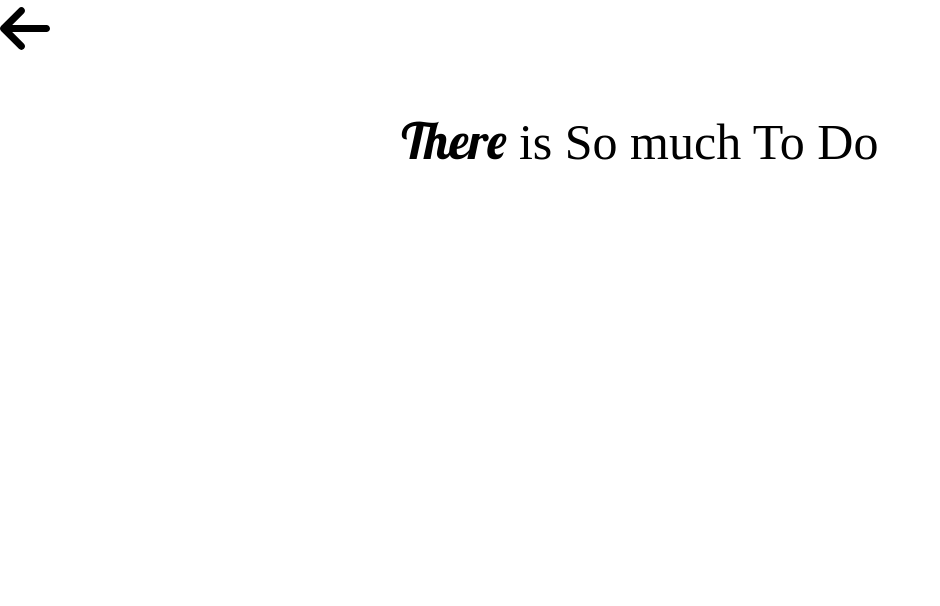
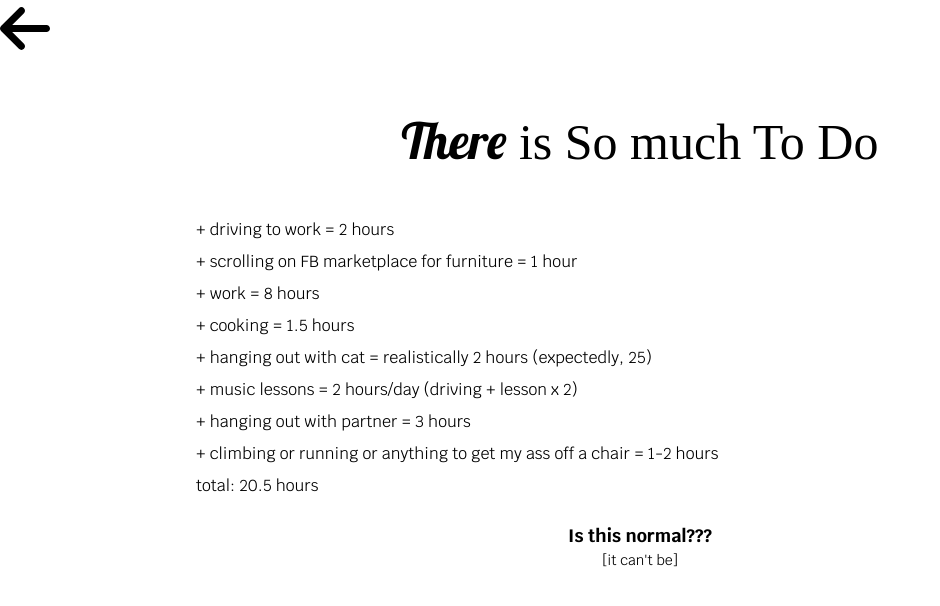
Before and after one commit to krisfragata/spectacle-presence-poetry, a SvelteKit app: page /todo in a window 1280 px wide. Shown: the top 606 px of the page, without its empty margins (0-940 px from the left). Built offline with nearby package versions, Linux system fonts and the light colour scheme; a web font is replaced by a local one.

Commit message:
feat/add activities

```diff
--- a/src/routes/todo/Title.svelte
+++ b/src/routes/todo/Title.svelte
@@ -1,13 +1,26 @@
 <script>
-	import SectionWrapper from "../../components/SectionWrapper.svelte";
-
-
-
+	import SectionWrapper from '../../components/SectionWrapper.svelte';
 </script>
 
 <SectionWrapper id="title">
+	<div class="flex flex-col align-center justify-center">
+		<h1 class="text-center text-[50px] font-regular p-10">
+			<span class="lobster">There</span> is So much To Do
+		</h1>
 
-    <h1 class="text-center text-[50px] font-regular p-10">
-        <span class="lobster">There</span> is So much To Do
-    </h1>
+		<div class="text-left p-5">
+			<p class="p-1">+ driving to work = 2 hours</p>
+			<p class="p-1">+ scrolling on FB marketplace for furniture = 1 hour</p>
+			<p class="p-1">+ work = 8 hours</p>
+			<p class="p-1">+ cooking = 1.5 hours</p>
+			<p class="p-1">+ hanging out with cat = realistically 2 hours (expectedly, 25)</p>
+			<p class="p-1">+ music lessons = 2 hours/day (driving + lesson x 2)</p>
+			<p class="p-1">+ hanging out with partner = 3 hours</p>
+			<p class="p-1">+ climbing or running or anything to get my ass off a chair = 1-2 hours</p>
+			<p class="p-1">total: 20.5 hours</p>
+		</div>
+
+		<h2 class="text-center text-lg font-bold">Is this normal???</h2>
+		<p class="text-center text-sm">[it can't be]</p>
+	</div>
 </SectionWrapper>
```
